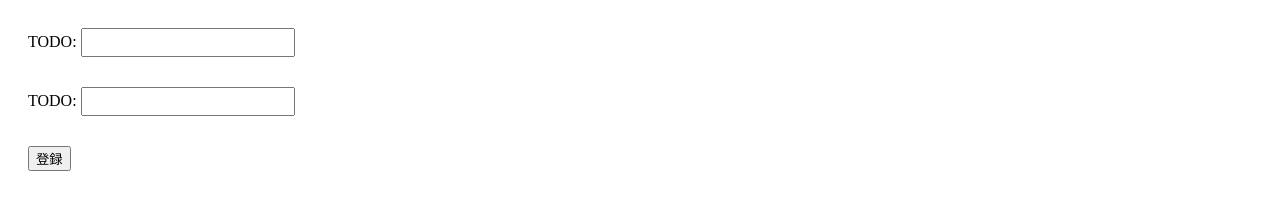
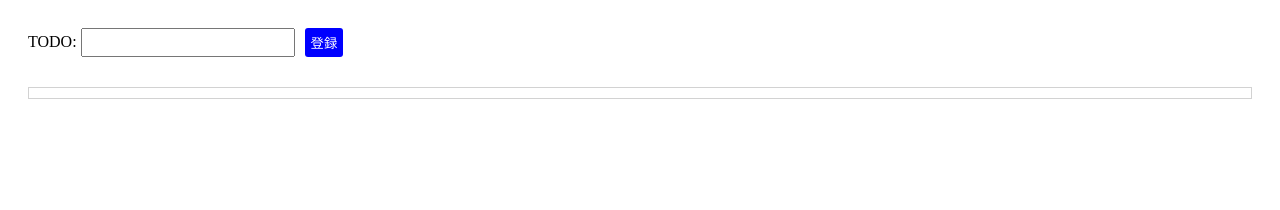
Before and after one commit to nakatama0220/todoList, a website: page index.html in a window 1280 px wide. Both pictures are taken after a click on the button "登録". Drawn offline with Linux system fonts and the light colour scheme.

Commit message:
feat: リスト追加機能実装

```diff
--- a/index.html
+++ b/index.html
@@ -1,25 +1,25 @@
 <!DOCTYPE html>
 <html lang="ja">
   <head>
-<meta charset="utf-8">
+    <meta charset="utf-8" />
     <meta name="viewport" content="width=device-width" />
-<title></title>
-<meta name="description" content=""/>
-<link href="style.css" rel="stylesheet">
+    <title>TodoList</title>
+    <meta name="description" content="" />
+    <link href="style.css" rel="stylesheet" />
   </head>
   <body>
     <div class="wrapper">
+      <form id="form" class="form">
         <div class="searchWrapper">
-        <label for="todo" >TODO:</label>
-        <input type="text" id="todo" class="searchInput" />
+          <label for="todo">TODO:</label>
+          <input type="text" id="inputTodo" class="searchInput" />
         </div>
-      <div class="sortWrapper">
-        <label for="todo" >TODO:</label>
-        <input type="text" id="todo" class="searchInput" />
-      </div>
-      <div class="buttonWrapper">
-        <button type="button">登録</button>
+        <button type="button" class="button" id="submitButton">登録</button>
+      </form>
+      <div class="listBox">
+        <ul class="list" id="todoList"></ul>
       </div>
     </div>
+    <script src="index.js"></script>
   </body>
 </html>
--- /dev/null
+++ b/index.js
@@ -0,0 +1,11 @@
+const handleClick = () => {
+
+    const message = document.getElementById("inputTodo").value;
+    const list = document.getElementById("todoList");
+    const li = document.createElement('li');
+    li.innerHTML = message;
+    list.appendChild(li)
+
+}
+const button = document.getElementById("submitButton");
+button.addEventListener('click', handleClick)
--- a/style.css
+++ b/style.css
@@ -8,3 +8,21 @@
   padding: 5px;
   width: 200px;
 }
+.button {
+  background-color: blue;
+  border: none;
+  border-radius: 3px;
+  color: white;
+}
+.list {
+  list-style: none;
+  padding: 5px;
+  margin: 0;
+}
+.listBox {
+  border: 1px solid #d2d2d2;
+}
+.form {
+  display: flex;
+  gap: 10px;
+}
```
Lines whose indentation alone changed are shown as unchanged.
